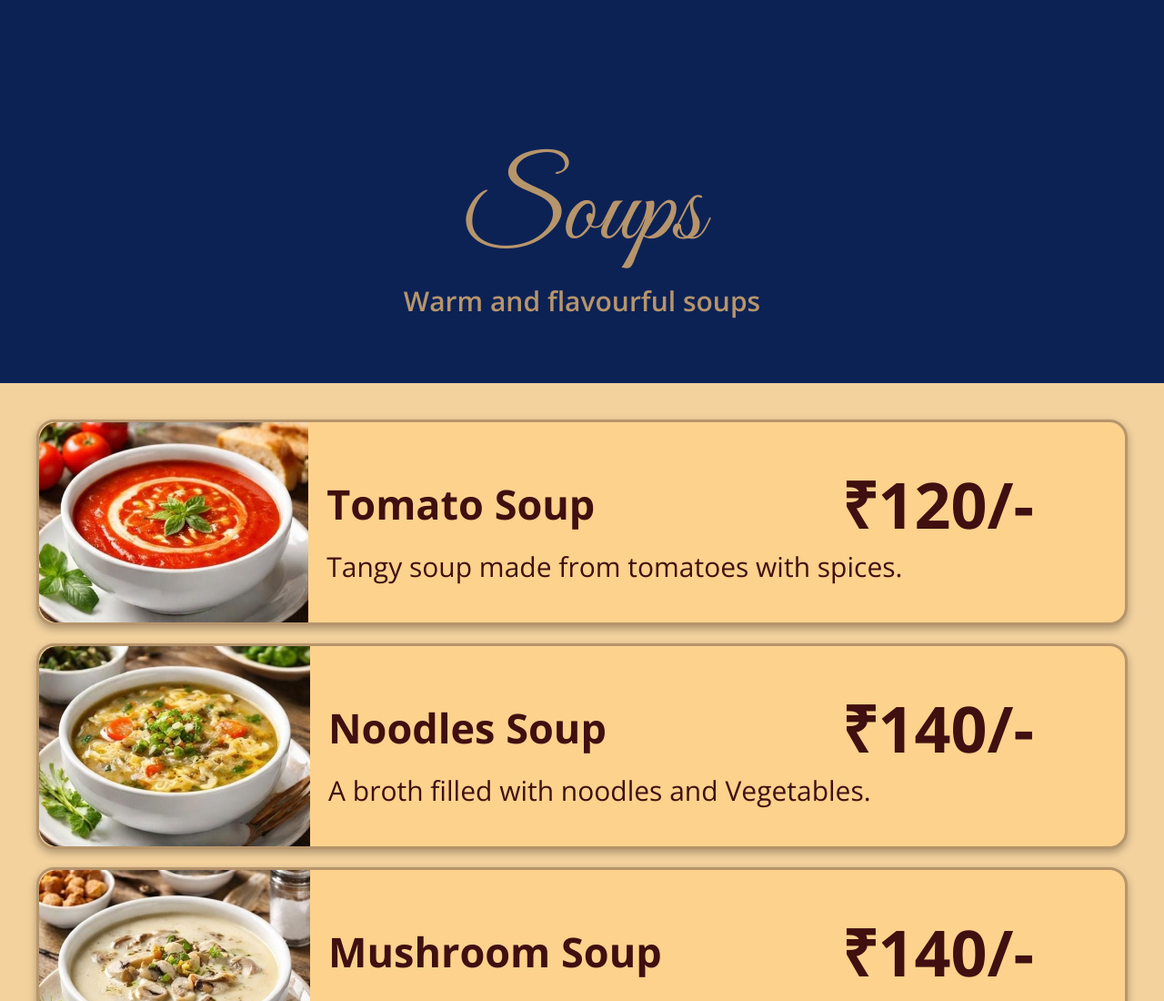
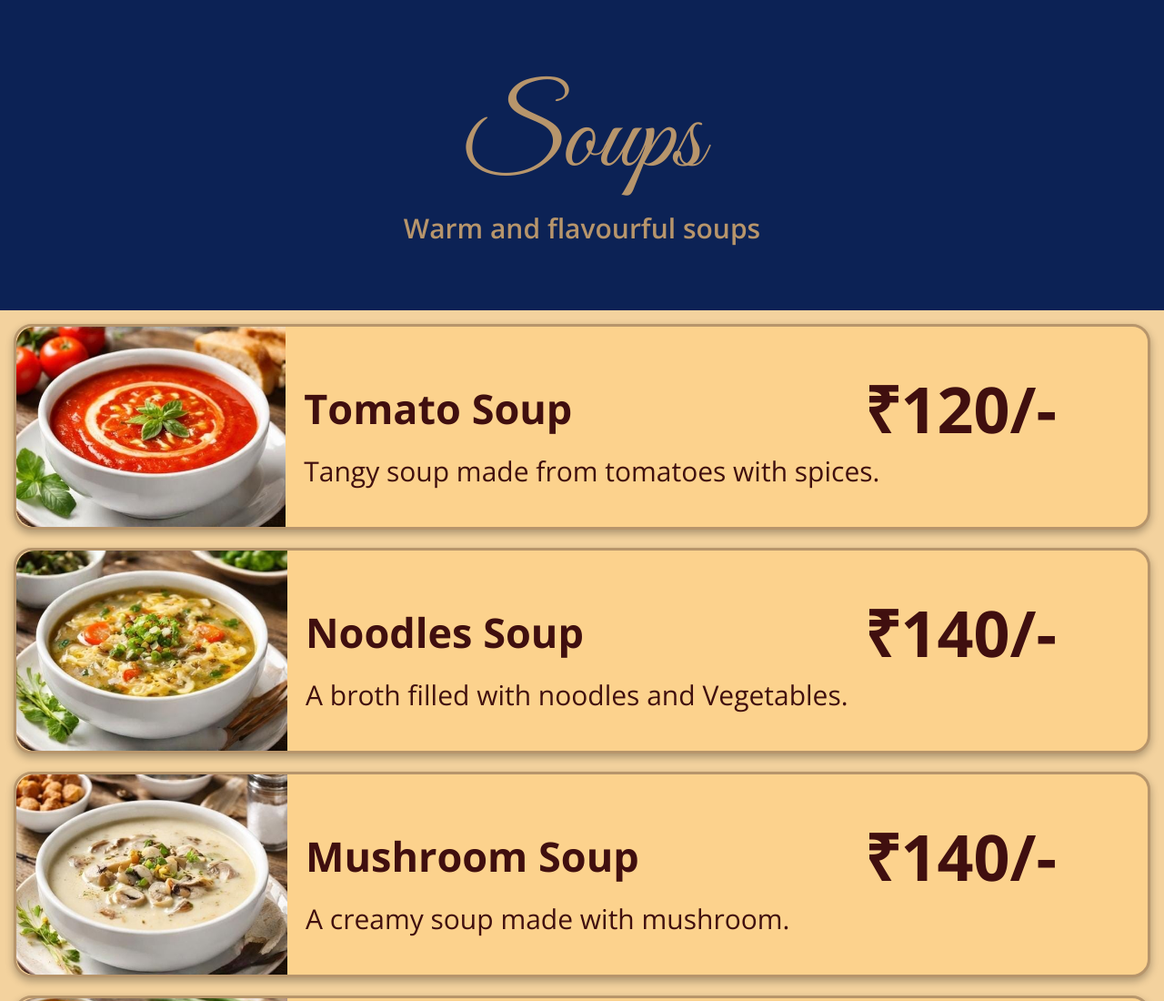
Before and after one commit to winmaccode/menu1, a plain HTML site: page soups.html in a window 1280 px wide. Shown: the top 1100 px of the page at 91% size. Drawn offline with nearby package versions, Linux system fonts and the light colour scheme.

Commit message:
Update starters.css

```diff
--- a/css/starters.css
+++ b/css/starters.css
@@ -34,7 +34,7 @@ a{
     text-align: center;
     font-weight: 400;
     background-color: rgb(12, 34, 85);
-    padding-top: 100px;
+    padding-top: 20px;
 }
 
 .hotel-desc{
@@ -49,7 +49,7 @@ a{
 .items{
     background-color: rgb(243, 210, 158);
     border-radius: 10px;
-    margin: 40px;
+    margin: 15px;
 }
 
 .itemslayout{
```
